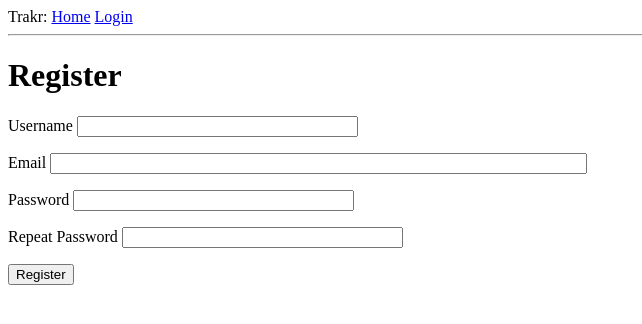
After one commit to NachtRitter2/trakr2, a Flask app: page /register in a window 1280 px wide. The commit adds this page. Shown: the top 324 px of the page, without its empty margins (0-642 px from the left). Run offline with Flask 3, Linux system fonts and the light colour scheme.

Commit message:
User login and registration added

```diff
--- a/trakr_app/__init__.py
+++ b/trakr_app/__init__.py
@@ -6,11 +6,13 @@ from flask import Flask
 from config import Config
 from flask_sqlalchemy import SQLAlchemy
 from flask_migrate import Migrate
+from flask_login import LoginManager
 
 app = Flask(__name__)
 app.config.from_object(Config)
 db = SQLAlchemy(app)
 migrate = Migrate(app, db)
+login = LoginManager(app)
 
 if not app.debug:
     if not os.path.exists('logs'):
--- a/trakr_app/forms.py
+++ b/trakr_app/forms.py
@@ -1,10 +1,27 @@
-from json import JSONEncoder
 from flask_wtf import FlaskForm
 from wtforms import StringField, PasswordField, BooleanField, SubmitField
-from wtforms.validators import DataRequired
+from wtforms.validators import DataRequired, ValidationError, Email, EqualTo
+from trakr_app.models import User
 
 class LoginForm(FlaskForm):
     username = StringField('Username', validators=[DataRequired()])
     password = PasswordField('Password', validators=[DataRequired()])
     remember_me = BooleanField('Remember Me')
     submit = SubmitField('Sign In')
+
+class RegistrationForm(FlaskForm):
+    username = StringField('Username', validators=[DataRequired()])
+    email = StringField('Email', validators=[DataRequired(), Email()])
+    password = PasswordField('Password', validators=[DataRequired()])
+    password2 = PasswordField('Repeat Password', validators=[DataRequired(), EqualTo('password')])
+    submit = SubmitField('Register')
+
+    def validate_username(self, username):
+        user = User.query.get(username)
+        if user is not None:
+            raise ValidationError('Please use a different username.')
+
+    def validate_email(self, email):
+        user = User.query.filter_by(email=email.data).first()
+        if user is not None:
+            raise ValidationError('Please use a different email address.')
--- a/trakr_app/routes.py
+++ b/trakr_app/routes.py
@@ -1,7 +1,10 @@
 from flask import render_template, flash, redirect, url_for, request
+from flask_login import current_user, login_user, logout_user, login_required
+from werkzeug.urls import url_parse
 from datetime import datetime, timedelta
-from trakr_app import app
-from trakr_app.forms import LoginForm
+from trakr_app import app, db
+from trakr_app.forms import LoginForm, RegistrationForm
+from trakr_app.models import User
 
 @app.before_request
 def before():
@@ -30,6 +33,7 @@ def before():
 
 @app.route('/')
 @app.route('/index')
+@login_required
 def index():
     app.logger.debug('Entered index code section')
 
@@ -52,17 +56,42 @@ def index():
         }
     ]
 
-    return render_template('index.html', title='CatHome', user=user, measures=measures)
+    return render_template('index.html', title='Cats Dev Home', measures=measures)
 
 @app.route('/login', methods=['GET', 'POST'])
 def login():
     app.logger.debug('Entered login code section')
-
+    if current_user.is_authenticated:
+        return redirect(url_for('index'))
     form = LoginForm()
     if form.validate_on_submit():
-        flash('Login requested for user {}, remember_me={}'.format(
-            form.username.data.lower(), form.remember_me.data
-        ))
-        return redirect(url_for('index'))
+        user = User.query.get(form.username.data)
+        if user is None or not user.check_password(form.password.data):
+            flash('Invalid username or password')
+            return redirect(url_for('login'))
+        login_user(user, remember=form.remember_me.data)
+        next_page = request.args.get('next')
+        if not next_page or url_parse(next_page).netloc != '':
+            next_page = url_for('index')
+        return redirect(next_page)
 
     return render_template('login.html', title='Sign In', form=form)
+
+@app.route('/logout')
+def logout():
+    logout_user()
+    return redirect(url_for('index'))
+
+@app.route('/register', methods=['GET', 'POST'])
+def register():
+    if current_user.is_authenticated:
+        return redirect(url_for('index'))
+    form = RegistrationForm()
+    if form.validate_on_submit():
+        user = User(username=form.username.data, email=form.email.data)
+        user.set_password(form.password.data)
+        db.session.add(user)
+        db.session.commit()
+        flash('Congratulations, you are now a registered user!')
+        return redirect(url_for('login'))
+    return render_template('register.html', title='Register', form=form)
--- a/trakr_app/templates/base.html
+++ b/trakr_app/templates/base.html
@@ -10,7 +10,11 @@
 	<body>
 		<div>Trakr:
 			<a href="{{ url_for('index') }}">Home</a>
+			{% if current_user.is_anonymous %}
 			<a href="{{ url_for('login') }}">Login</a>
+			{% else %}
+			<a href="{{ url_for('logout') }}">Logout</a>
+			{% endif %}
 		</div>
 		<hr />
 		{% with messages=get_flashed_messages() %}
--- a/trakr_app/templates/index.html
+++ b/trakr_app/templates/index.html
@@ -1,7 +1,7 @@
 {% extends "base.html" %}
 
 {% block content %}
-	<h1>Hello, {{ user.username }}!!</h1>
+	<h1>Hello, {{ current_user.username }}!!</h1>
 	<h2>Recent Measures:</h2>
 	<table>
 		<tr>
--- a/trakr_app/templates/login.html
+++ b/trakr_app/templates/login.html
@@ -20,7 +20,7 @@
         </p>
         <p>{{ form.remember_me() }} {{ form.remember_me.label }}</p>
         <p>{{ form.submit() }}</p>
-
     </form>
+    <p>New User? <a href="{{ url_for('register') }}">Click to Register!</a>  </p>
 
 {% endblock content %}
--- /dev/null
+++ b/trakr_app/templates/register.html
@@ -0,0 +1,37 @@
+{% extends "base.html" %}
+
+{% block content %}
+    <h1>Register</h1>
+    <form action="" method="post">
+        {{ form.hidden_tag() }}
+        <p>
+            {{ form.username.label }}
+            {{ form.username(size=32) }}
+            {% for error in form.username.errors %}
+            <span style="color: red;">[{{ error }}]</span>
+            {% endfor %}
+        </p>
+        <p>
+            {{ form.email.label }}
+            {{ form.email(size=64) }}
+            {% for error in form.email.errors %}
+            <span style="color: red;">[{{ error }}]</span>
+            {% endfor %}
+        </p>
+        <p>
+            {{ form.password.label }}
+            {{ form.password(size=32) }}
+            {% for error in form.password.errors %}
+            <span style="color: red;">[{{ error }}]</span>
+            {% endfor %}
+        </p>
+        <p>
+            {{ form.password2.label }}
+            {{ form.password2(size=32) }}
+            {% for error in form.password2.errors %}
+            <span style="color: red;">[{{ error }}]</span>
+            {% endfor %}
+        </p>
+        <p>{{ form.submit() }}</p>
+    </form>
+{% endblock %}
```
Also changed, not shown: migrations/versions/31a0a409bafa_location_sensor_reading_tables.py (added, +66 -0 lines), trakr_app/models.py (+55 -3 lines), 1 other file.
